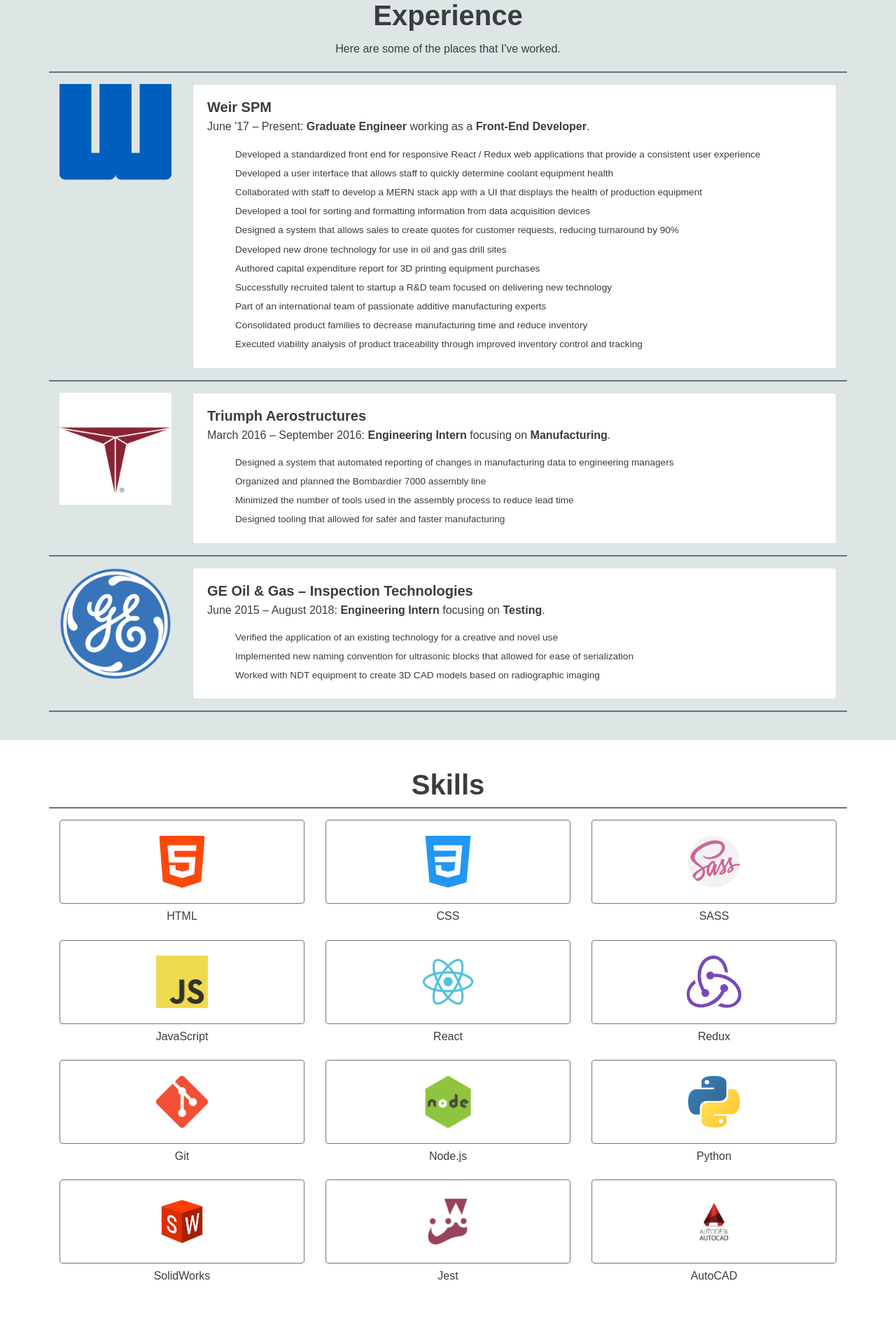
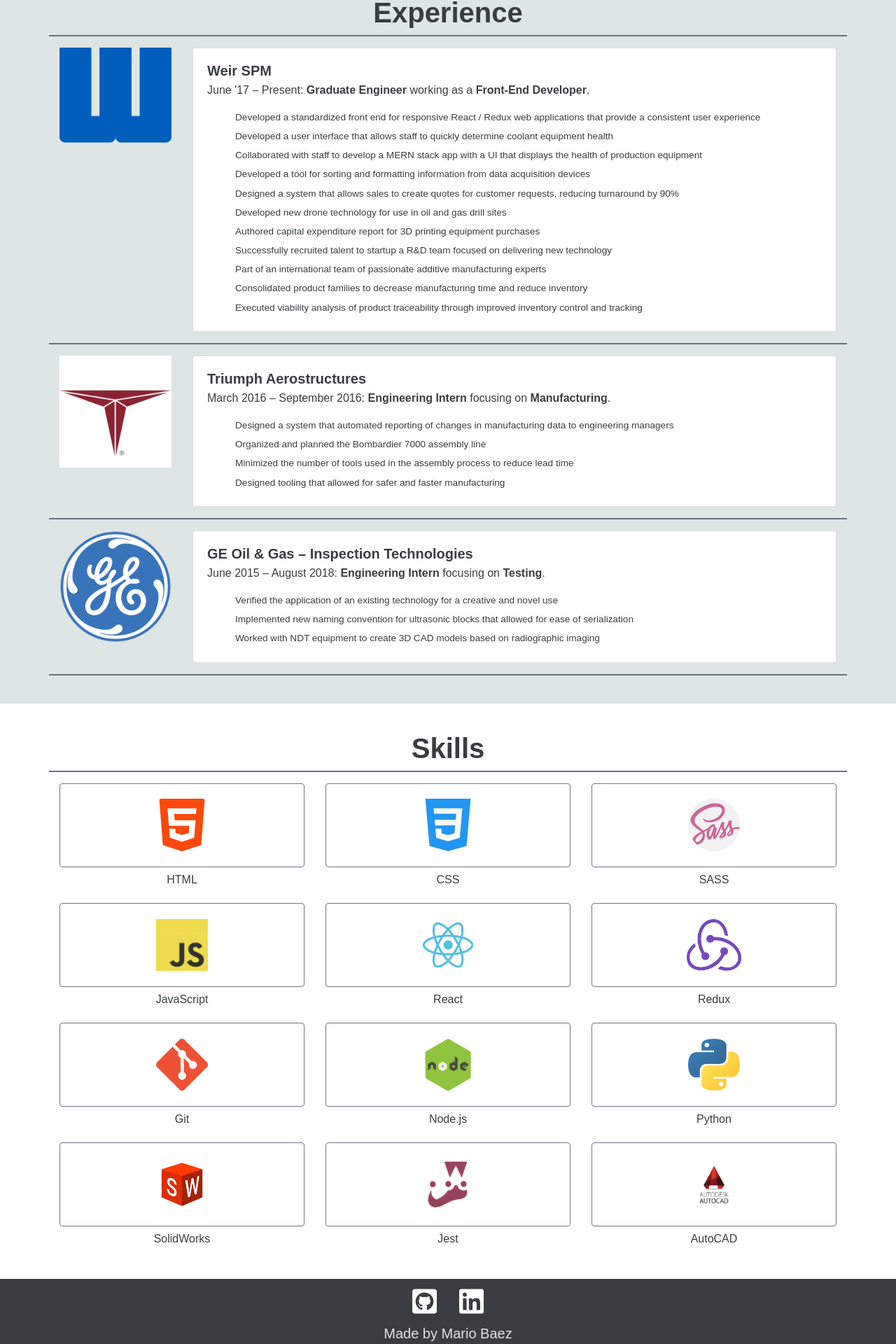
Before and after one commit to marbaez1714/portfolio, a React (Create React App) app: page / in a window 1280 px wide. Shown: the part 752-2672 px from the top of the page at 70% size. Before the commit the page ends 2632 px from the top, so only its background shows below. Built offline with nearby package versions, Linux system fonts and the light colour scheme.

Commit message:
added a footer

```diff
--- a/src/App.css
+++ b/src/App.css
@@ -33,7 +33,7 @@ body{
   color: #343841;
 }
 .welcomeWrapper{
-  background-color: white;
+  background-color: dee5e5;
 }
 .pipe{
   float:right;
@@ -98,28 +98,42 @@ body{
   font-weight: 600 !important;
 
 }
-
 .skills{
   padding-top:5vh;
   padding-bottom:5vh;
 
 
 }
-
 .skillIcon{
   cursor: default !important;
   margin-top:1rem;
   height: 15vh;
   width:100%;
 }
-
 .skillLogo{
   height: 70%;
 
 }
 
+/* Footer Div */
+.footerWrapper{
+  width:100%;
+  background-color: #393d3f;
+  padding-top: 1.5vh;
+  padding-bottom:1.5vh;
+}
 
+.fab{
+  font-size:2.5rem;
+  margin-left:1rem;
+  margin-right:1rem;
+}
 
+.credit{
+  margin-top:.5rem;
+  margin-bottom:.5rem;
+  color:#dee5e5;
+}
 
 /* ----------------------------------------------
 * Generated by Animista on 2018-11-23 16:47:26
--- a/src/App.js
+++ b/src/App.js
@@ -3,6 +3,7 @@ import Header from './components/header';
 import Welcome from './components/welcome';
 import Experience from './components/experience';
 import Skills from './components/skills'
+import Footer from './components/footer'
 import 'bootstrap/dist/css/bootstrap.min.css';
 import './App.css';
 
@@ -14,6 +15,7 @@ class App extends Component {
         <Welcome />
         <Experience id="experience" />
         <Skills id="skills" />
+        <Footer />
       </div>
     );
   }
--- a/src/components/experience.js
+++ b/src/components/experience.js
@@ -11,8 +11,7 @@ export default function Experience(props) {
                 <Row className="slide-in-left" style={{ borderBottomStyle: "solid", borderWidth: "2px", borderColor: "#66717e" }}>
                     <Col>
                         <h1 className="experienceTitle">Experience</h1>
-                        <p>Here are some of the places that I've worked.</p>
-                        <h6 className="smallScreen">Sorry! This screen is small. So to save space, I reduced this section for mobile. For more info, click <a href="https://www.linkedin.com/in/mario-baez-a40573113">Here</a>!</h6>
+                        <h6 className="smallScreen">For more details about my professional life, visit my <a href="https://www.linkedin.com/in/mario-baez-a40573113">LinkedIn</a>.</h6>
                     </Col>
                 </Row>
                 {/* Weir */}
--- /dev/null
+++ b/src/components/footer.js
@@ -0,0 +1,22 @@
+import React from 'react';
+import { Container, Row, Col } from 'reactstrap';
+
+export default function Footer(props) {
+    return (
+        <div className="footerWrapper">
+            <Container>
+                <Row>
+                    <Col xs="12">
+                        <a href="https://github.com/marbaez1714/portfolio" style={{ color: "white" }}><i className="fab fa-github-square"></i></a>
+                        <a href="https://www.linkedin.com/in/mario-baez-a40573113" style={{ color: "white" }}><i className="fab fa-linkedin"></i></a>
+                    </Col>
+                </Row>
+                <Row>
+                    <Col xs="12">
+                        <h5 className="credit">Made by Mario Baez</h5>
+                    </Col>
+                </Row>
+            </Container>
+        </div>
+    )
+}
--- a/src/components/header.js
+++ b/src/components/header.js
@@ -7,13 +7,13 @@ export default function Header(props) {
         <header className="App-header slide-in-top-4s">
             <Container>
                 <Row>
-                    <Col xs="12"><h6>Mario Baez</h6></Col>
+                    <Col xs="12"><h2 style={{ fontWeight: "600" }}>Mario Baez</h2></Col>
                     <Col xs="12">
                         <Row>
-                            <Col xs="3"><h6>Experience</h6></Col>
-                            <Col xs="3"><h6>Skills</h6></Col>
-                            <Col xs="3"><h6>Projects</h6></Col>
-                            <Col xs="3"><h6>Contact</h6></Col>
+                            <Col xs="3"><h6 style={{ fontWeight: "600" }}>Experience</h6></Col>
+                            <Col xs="3"><h6 style={{ fontWeight: "600" }}>Skills</h6></Col>
+                            <Col xs="3"><h6 style={{ fontWeight: "600" }}>Projects</h6></Col>
+                            <Col xs="3"><h6 style={{ fontWeight: "600" }}>Contact</h6></Col>
                         </Row>
                     </Col>
                 </Row>
--- a/src/components/welcome.js
+++ b/src/components/welcome.js
@@ -13,7 +13,7 @@ export default function Welcome(props) {
                     </Col>
                     <Col xs="8" className="welcomeContent" >
                         <h1 className="welcomeText fade-in-left-4s">Curious Problem Solver</h1>
-                        <p className="fade-in-left-4s">It’s a me Mario! I’m a curious person constantly looking for ways to apply technology in ways that will improve the lives of others. </p>
+                        <p className="fade-in-left-4s">It’s a me Mario! I’m a curious person constantly looking to apply technology. </p>
                     </Col>
                     <Col xs="2">
                         <img className="pipeRight slide-in-right" src={PipeRight} />
```
